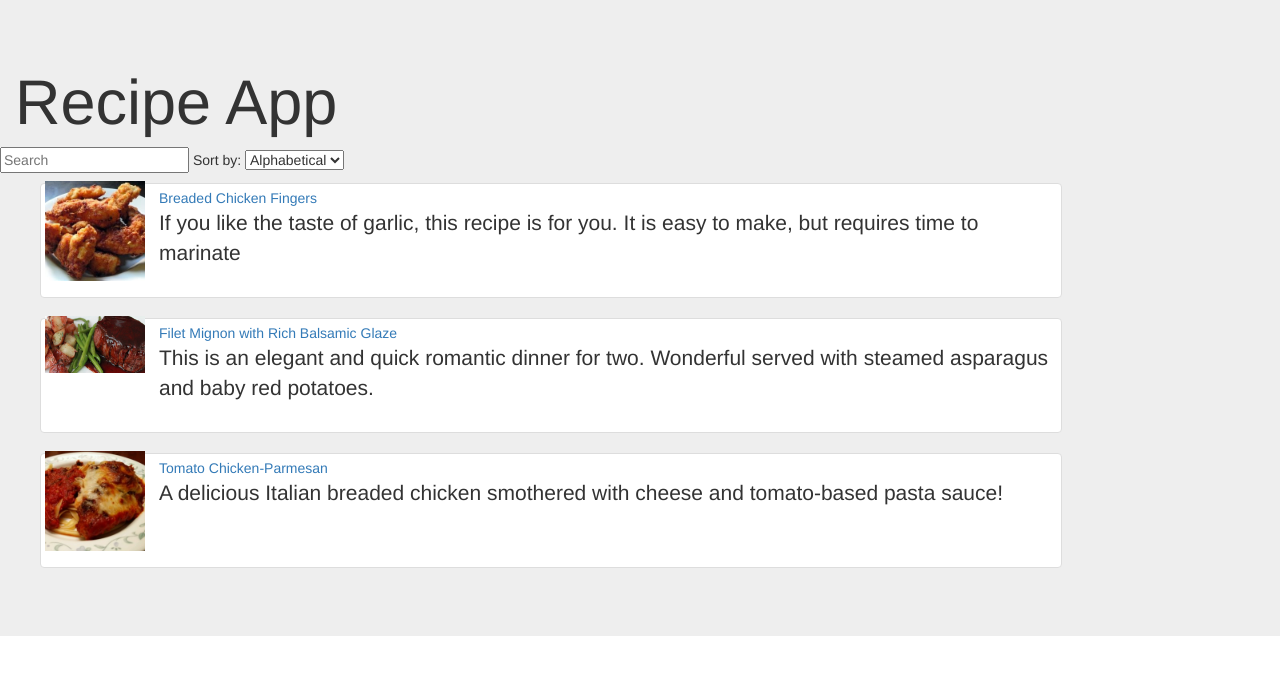
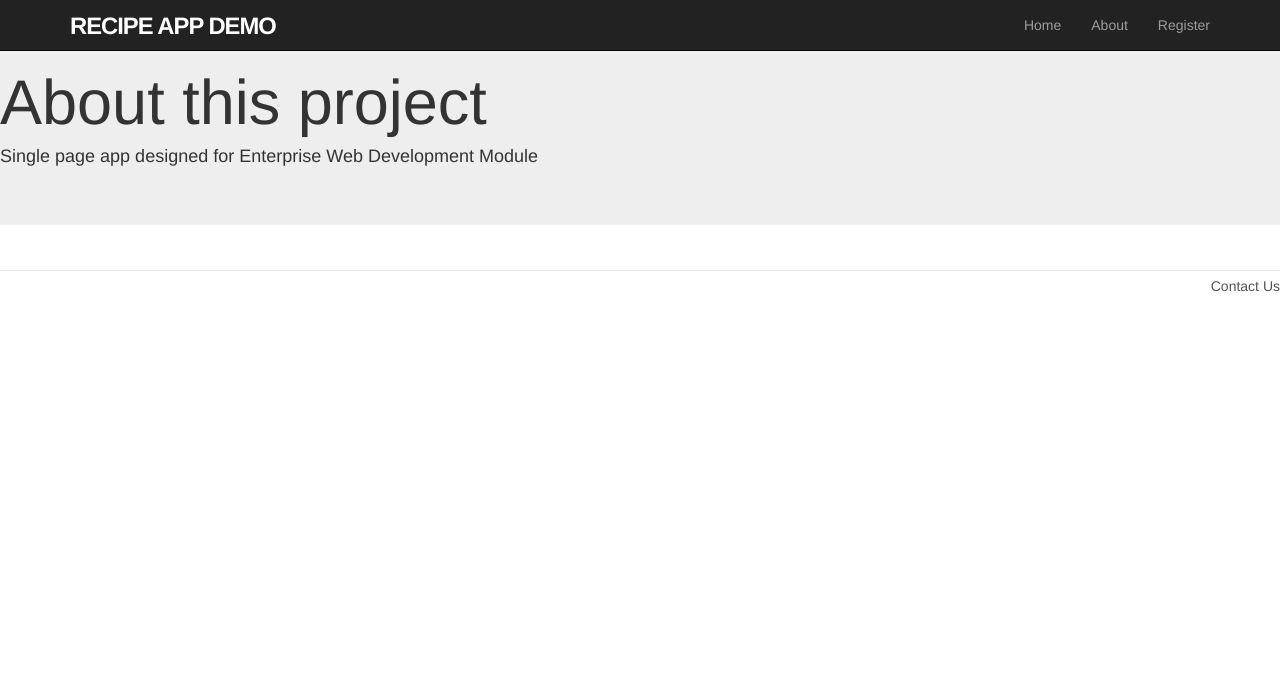
Before and after one commit to padraigoneill1/ewd-assignment-1, a React (Create React App) app in the folder recipes-app/: page /about in a window 1280 px wide. Before the commit this address led to /. Shown: the top 674 px of the page. Built offline with nearby package versions, Linux system fonts and the light colour scheme.

Commit message:
Implement more routes. Commiting pre upvote funtionality

```diff
--- a/recipes-app/src/App.js
+++ b/recipes-app/src/App.js
@@ -2,7 +2,6 @@ import React , { Component } from 'react';
 import Recipes from  './Data';
 import RecipeList from './components/recipeList'
 import SelectControls  from './components/selectControls' ;
-import Header from './components/header'
 import _ from 'lodash';
 
 class App extends Component {
--- /dev/null
+++ b/recipes-app/src/components/Register/footer.css
@@ -0,0 +1,29 @@
+
+footer {
+    margin-top: 45px;
+    padding-top: 5px;
+    border-top: 1px solid #eaeaea;
+    color: #777;
+  }
+
+  footer a {
+    color: #555;
+  }
+
+  footer a:hover {
+    color: #222;
+  }
+
+  footer small {
+    float: left;
+  }
+
+  footer ul {
+    float: right;
+    list-style: none;
+  }
+
+  footer ul li {
+    float: left;
+    margin-left: 15px;
+  }
--- /dev/null
+++ b/recipes-app/src/components/footer/footer.css
@@ -0,0 +1,29 @@
+
+footer {
+    margin-top: 45px;
+    padding-top: 5px;
+    border-top: 1px solid #eaeaea;
+    color: #777;
+  }
+
+  footer a {
+    color: #555;
+  }
+
+  footer a:hover {
+    color: #222;
+  }
+
+  footer small {
+    float: left;
+  }
+
+  footer ul {
+    float: right;
+    list-style: none;
+  }
+
+  footer ul li {
+    float: left;
+    margin-left: 15px;
+  }
--- /dev/null
+++ b/recipes-app/src/components/footer/index.js
@@ -0,0 +1,18 @@
+import React, {Component} from 'react';
+import { Link } from 'react-router-dom';
+import './footer.css'
+
+class Footer extends Component {
+    render() {
+      return (
+            <footer className="footer">
+                <nav>
+                    <ul>
+                        <li><Link to="/contact">Contact Us</Link></li>
+                    </ul>
+                </nav>
+            </footer>
+      )
+    }
+}
+export default Footer;
--- /dev/null
+++ b/recipes-app/src/components/header/header.css
@@ -0,0 +1,16 @@
+
+#logo {
+    float: left;
+    margin-right: 10px;
+    font-size: 1.7em;
+    color: #fff;
+    text-transform: uppercase;
+    letter-spacing: -1px;
+    padding-top: 9px;
+    font-weight: bold;
+  }
+
+  #logo:hover {
+    color: #fff;
+    text-decoration: none;
+  }
--- a/recipes-app/src/components/header/index.js
+++ b/recipes-app/src/components/header/index.js
@@ -1,22 +1,23 @@
-import React , { Component } from 'react';
-
-const Header = (
-  {
-    noRecipes,
-  },
-) => {
-  let displayNumber = noRecipes
-;
-  return (
-      <div className="row">
-      <div className="col-md-10" >
-          <div className="page-header">
-            <h2>Recipes App<span className="badge"> {displayNumber}</span>
-           </h2>
-          </div>
-        </div>
-    </div>
-  ) ;
-};
+import React, {Component} from 'react';
+import { Link } from 'react-router-dom';
+import './header.css'
+class Header extends Component {
+    render() {
+      return (
+            <div className="navbar navbar-fixed-top navbar-inverse" >
+                <div className="container">
+                    <Link to="/" id="logo" >Recipe App Demo</Link>
+                    <nav>
+                        <ul className="nav navbar-nav navbar-right">
+                            <li><Link to="/">Home</Link></li>
+                            <li><Link to="/about">About</Link></li>
+                            <li><Link to="/register">Register</Link></li>
+                        </ul>
+                    </nav>
+                </div>
+            </div>
+      )
+    }
+}
 
 export default Header;
--- a/recipes-app/src/index.js
+++ b/recipes-app/src/index.js
@@ -1,27 +1,48 @@
 import React, { Component } from 'react';
 import ReactDOM from 'react-dom';
-import { BrowserRouter, Route, Redirect, Switch } from 'react-router-dom';
+import { BrowserRouter, Route, Redirect, Switch, Link } from 'react-router-dom';
 import App from './App';
 import '../node_modules/bootstrap/dist/css/bootstrap.css';
 import RecipeDetail from './components/recipeDetail'
+import Header from './components/header'
+import Footer from './components/footer'
+//import Register from './components/register'
+
+
+class About extends Component {
+    render() {
+        return (
+            <div>
+                <h1>About this project</h1>
+                <h4>Single page app designed for Enterprise Web Development Module</h4>
+            </div>
+        )
+    }
+}
+
+class Contact extends Component {
+    render() {
+        return  <h2>Contact me on my <a href="https://github.com/padraigoneill1/">Github</a> </h2>
+    }
+}
 
 const Router = props => {
    return (
     <BrowserRouter>
+     <div>
+                <Header/>
         <div className="jumbotron">
-           <div className="container-fluid">
-              <div className="row">
-                  <div className="col-md-10" >
-                    <h1>Recipe App</h1>
-                  </div>
-              </div>
-            </div>
             <Switch>
                 <Route path='/recipes/:id' component={ RecipeDetail } />
                 <Route exact path='/' component={ App } />
+
+                <Route path='/contact' component={ Contact } />
+                <Route path='/about' component={ About } />
                 <Redirect from='*' to='/' />
             </Switch>
         </div>
+        <Footer />
+              </div>
     </BrowserRouter>
 );
 };
```
Also changed, not shown: recipes-app/src/components/Register/index.js (added, +18 -0 lines).
